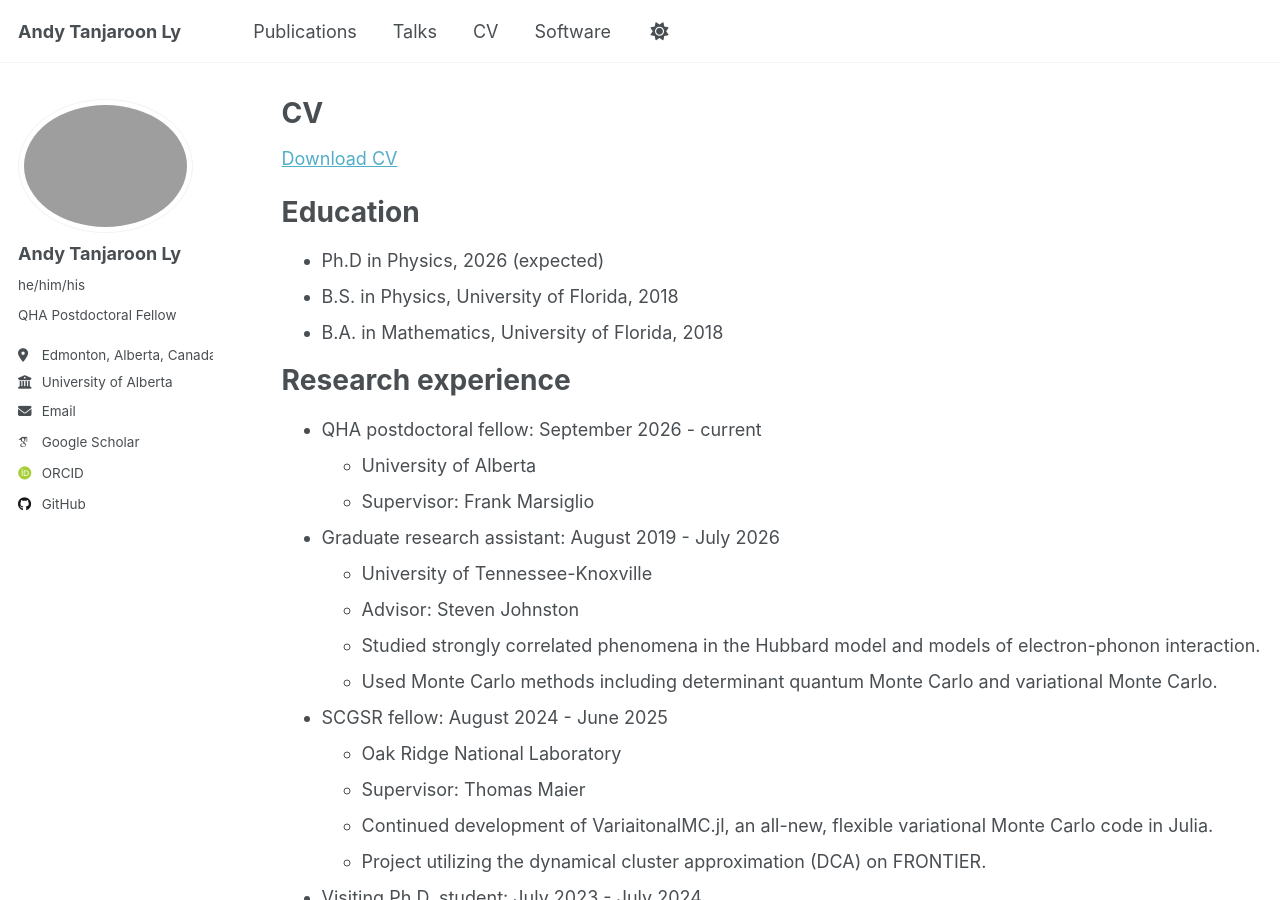
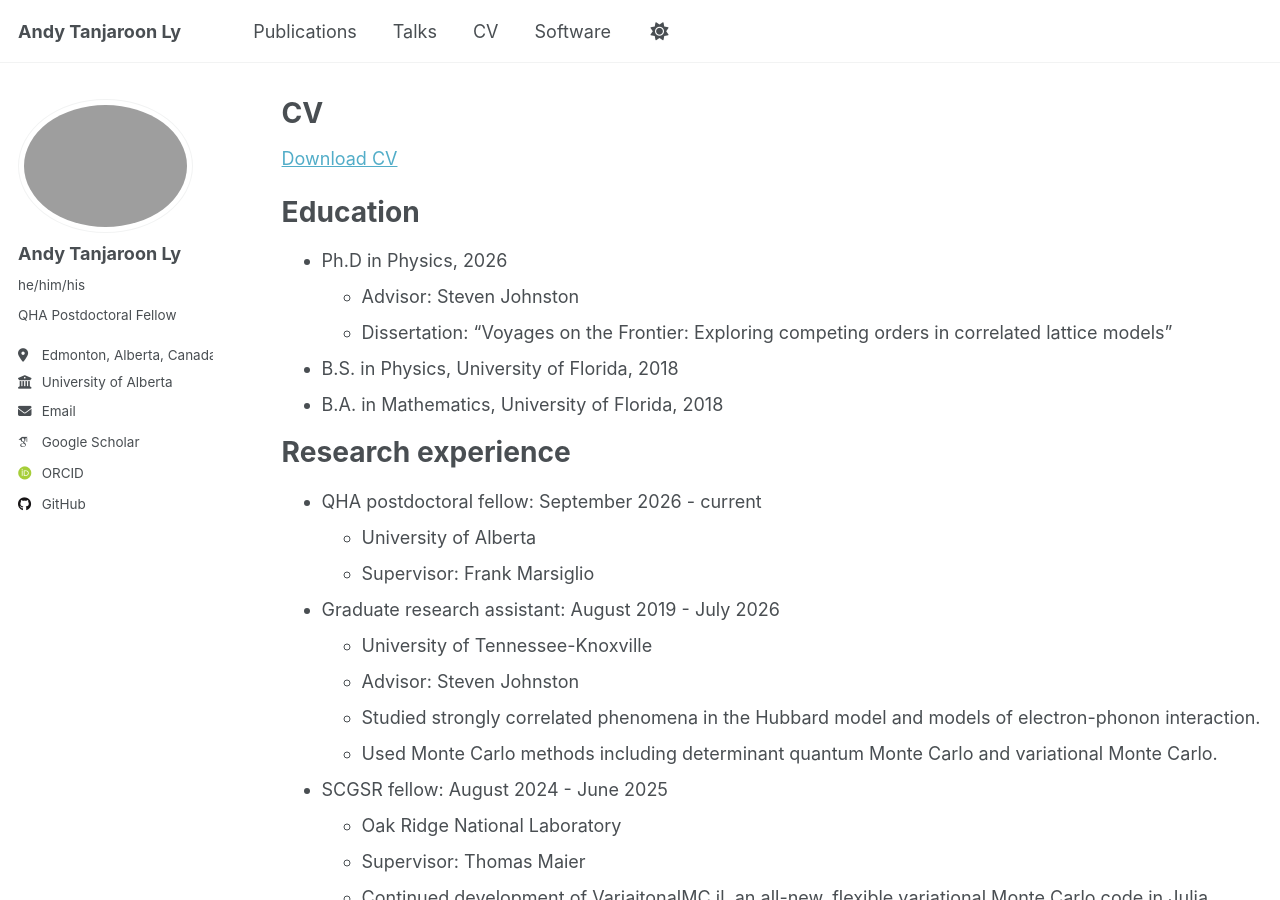
Before and after one commit to atanjaro/atanjaro.github.io, a Jekyll site: the page built from _pages/cv.md, in a window 1280 px wide and 900 px high. Built offline with Jekyll 4.4.1, drawn with Linux system fonts in a browser that asks for light colours; some web fonts are replaced; a script that is not in the unit is left out.

Commit message:
Update cv.md

```diff
--- a/_pages/cv.md
+++ b/_pages/cv.md
@@ -9,11 +9,13 @@ redirect_from:
 
 {% include base_path %}
 
-[Download CV](https://atanjaro.github.io/files/curriculum_vitae_andy_tanjaroon_ly.pdf)
+[Download CV](https://atanjaro.github.io/files/Andy_Tanjaroon_Ly_CV_11-20-26.pdf)
 
 Education
 ======
-* Ph.D in Physics, 2026 (expected)
+* Ph.D in Physics, 2026
+    * Advisor: Steven Johnston
+    * Dissertation: "Voyages on the Frontier: Exploring competing orders in correlated lattice models"
 * B.S. in Physics, University of Florida, 2018
 * B.A. in Mathematics, University of Florida, 2018
 
```
